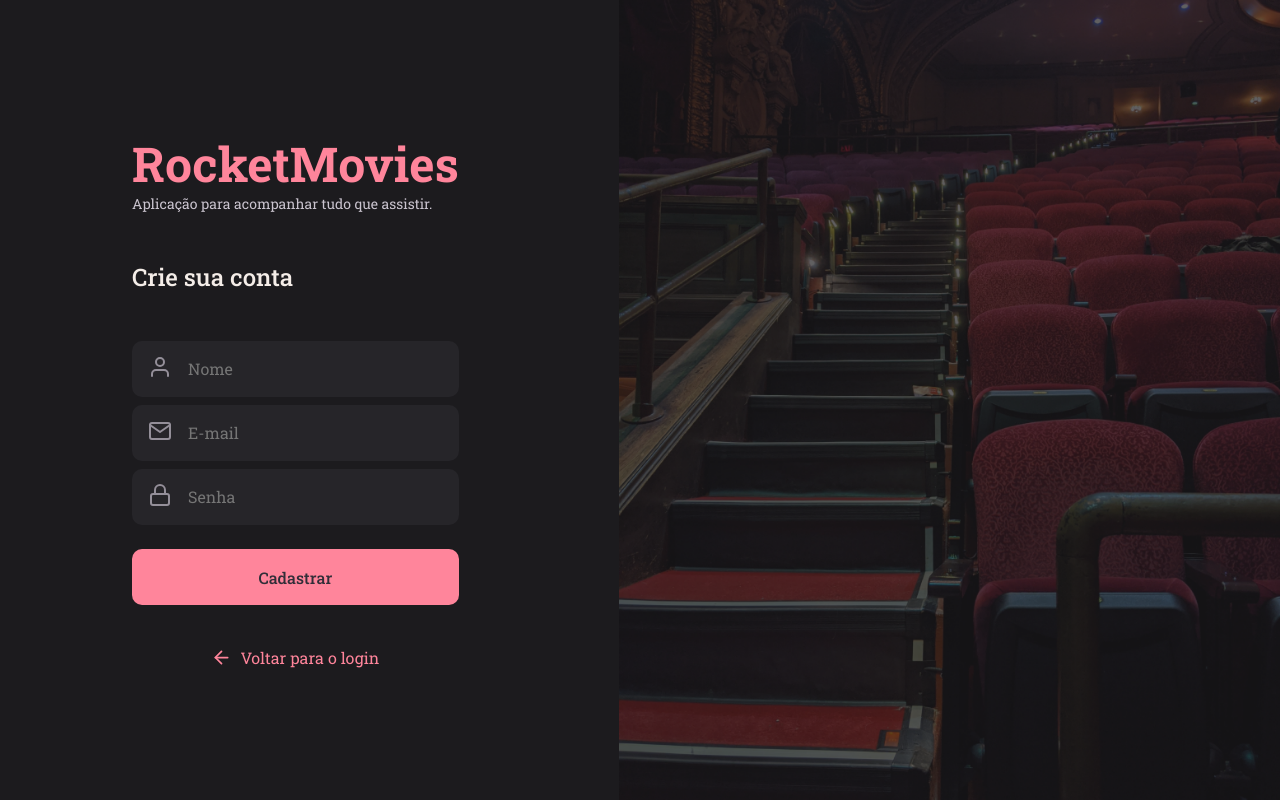
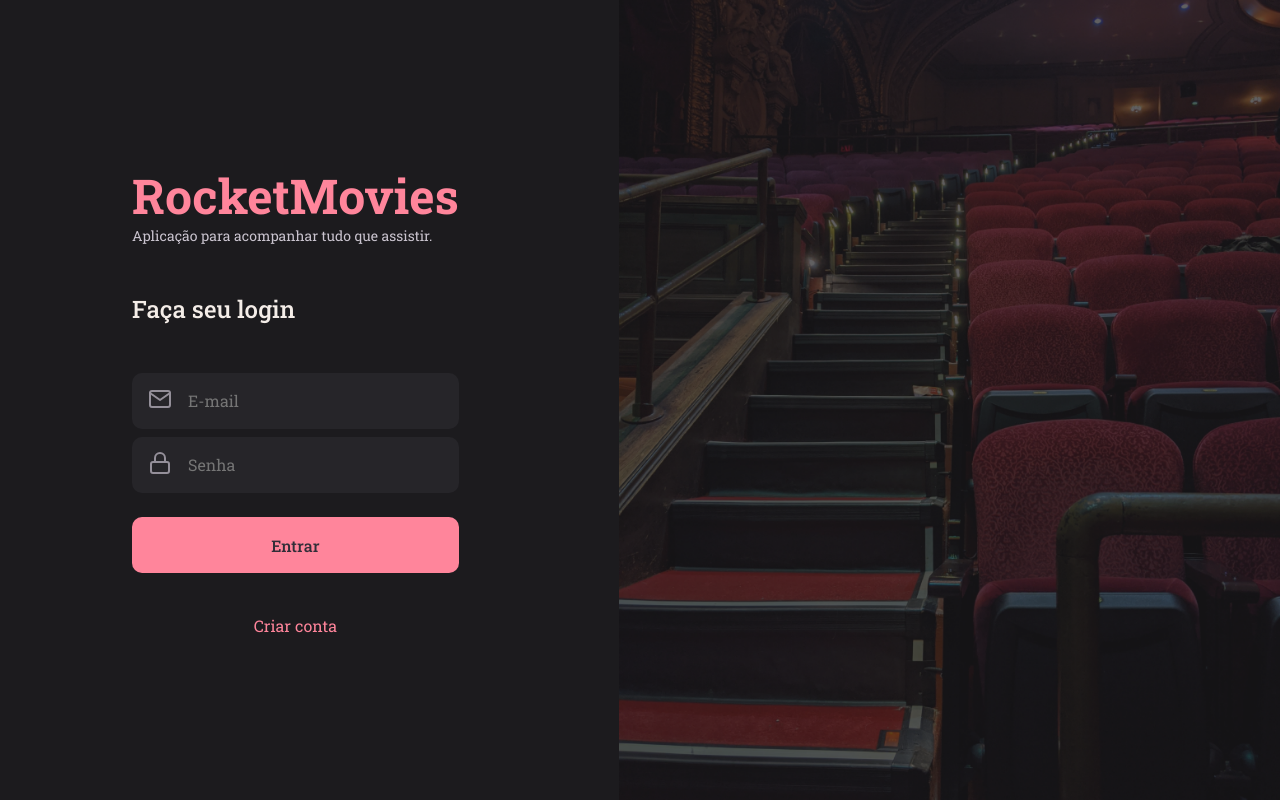
Before and after one commit to YuriFabioSanches/rocket-movies-notes-frontend, a React (Vite) app: page / in a window 1280 px wide. Built offline with nearby package versions, Linux system fonts and the light colour scheme.

Commit message:
auth routes created

```diff
--- a/src/main.jsx
+++ b/src/main.jsx
@@ -4,13 +4,13 @@ import { ThemeProvider } from 'styled-components'
 import theme from './styles/theme'
 import GlobalStyle from './styles/globalStyles'
 
-import { SignUp } from './pages/SignUp'
+import { Routes } from './routes'
 
 ReactDOM.createRoot(document.getElementById('root')).render(
   <React.StrictMode>
     <ThemeProvider theme={theme}>
       <GlobalStyle />
-      <SignUp />
+      <Routes />
     </ThemeProvider>
   </React.StrictMode>,
 )
--- a/src/pages/SignIn/index.jsx
+++ b/src/pages/SignIn/index.jsx
@@ -4,6 +4,7 @@ import { Container, BackgroundImg, Form, InputWrapper } from "./styles";
 
 import { Input } from "../../components/Input";
 import { Button } from "../../components/Button";
+import { Link } from 'react-router-dom'
 
 export function SignIn() {
   return(
@@ -23,7 +24,7 @@ export function SignIn() {
         </div>
 
         <div className="link">
-          <a>Criar conta</a>
+          <Link to="/register">Criar conta</Link>
         </div>
       </Form>
 
--- a/src/pages/SignUp/index.jsx
+++ b/src/pages/SignUp/index.jsx
@@ -4,6 +4,7 @@ import { Container, BackgroundImg, Form, InputWrapper } from "./styles";
 
 import { Input } from "../../components/Input";
 import { Button } from "../../components/Button";
+import { Link } from 'react-router-dom'
 
 export function SignUp() {
   return(
@@ -24,7 +25,7 @@ export function SignUp() {
         </div>
 
         <div className="link">
-          <a><FiArrowLeft /> Voltar para o login</a>
+          <Link to="/"><FiArrowLeft /> Voltar para o login</Link>
         </div>
       </Form>
 
--- /dev/null
+++ b/src/routes/auth.routes.jsx
@@ -0,0 +1,13 @@
+import { Routes, Route } from "react-router-dom";
+
+import { SignIn } from "../pages/SignIn";
+import { SignUp } from "../pages/SignUp";
+
+export function AuthRoutes() {
+  return(
+    <Routes>
+      <Route path="/" element={<SignIn />} />
+      <Route path="/register" element={<SignUp />} />
+    </Routes>
+  );
+}
--- /dev/null
+++ b/src/routes/index.jsx
@@ -0,0 +1,12 @@
+import { BrowserRouter } from "react-router-dom";
+
+import { AuthRoutes } from "./auth.routes";
+
+
+export function Routes() {
+  return(
+    <BrowserRouter>
+      <AuthRoutes />
+    </BrowserRouter>
+  );
+}
```
Also changed, not shown: src/routes/app.routes.jsx (added).
